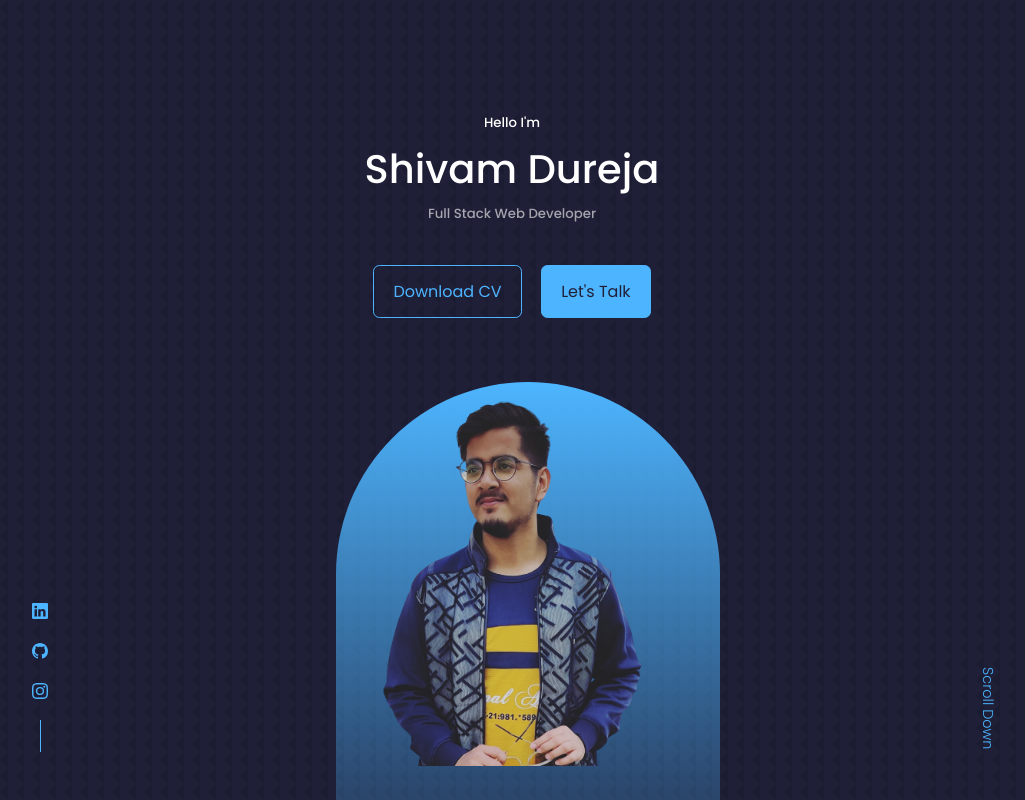
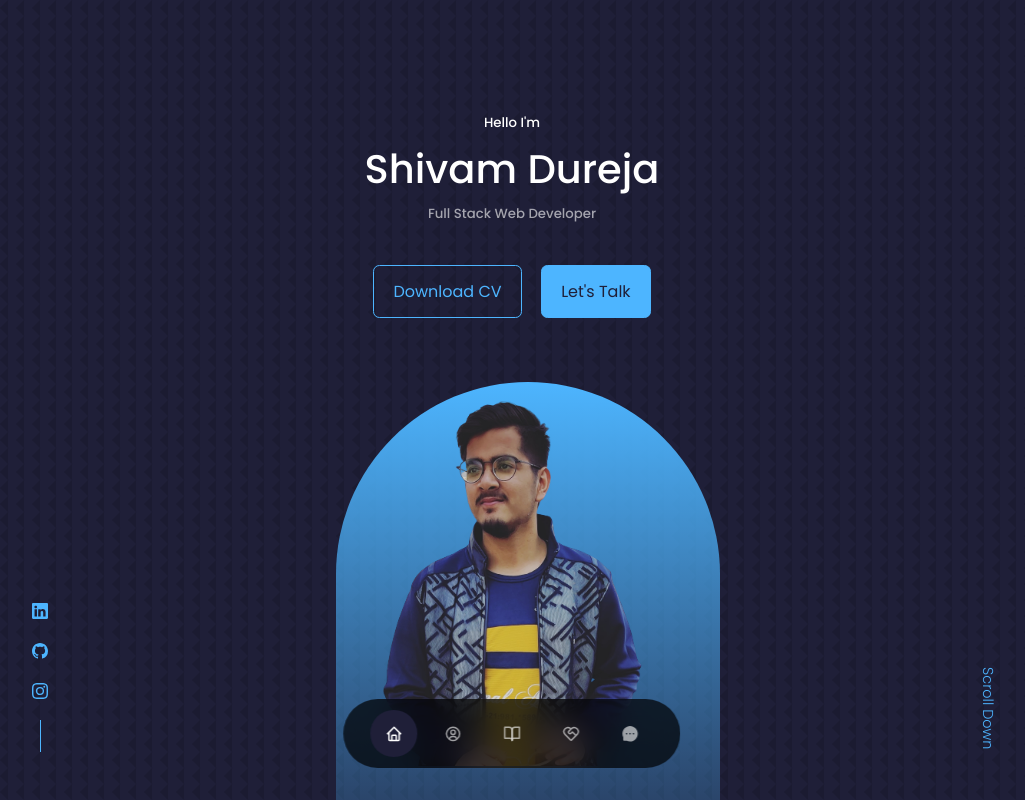
Before and after one commit to ShivamDureja/React-Portfolio-Website, a React (Create React App) app: page / in a window 1280 px wide. Shown: the top 800 px of the page, without its empty margins (128-1153 px from the left). Built offline with nearby package versions, Linux system fonts and the light colour scheme.

Commit message:
Nav Component updated

```diff
--- a/src/Components/Contact/Contact.jsx
+++ b/src/Components/Contact/Contact.jsx
@@ -3,7 +3,7 @@
 
 const Contact = () => {
   return (
-    <div>Contact</div>
+    <section id='contact'>Contact</section>
   )
 }
 
--- a/src/Components/Nav/Nav.jsx
+++ b/src/Components/Nav/Nav.jsx
@@ -1,9 +1,23 @@
 import React from 'react'
 import './nav.css'
+import {BiHome} from 'react-icons/bi'
+import {BiUserCircle} from 'react-icons/bi'
+import {FiBookOpen} from 'react-icons/fi'
+import {RiServiceLine} from 'react-icons/ri'
+import {AiFillMessage} from 'react-icons/ai'
+import { useState } from 'react'
+
 const Nav = () => {
+  const [activeNav,setActiveNav] = useState('#');
   return (
-    <div>Nav</div>
+    <nav>
+      <a href="#" onClick={()=>setActiveNav('#')}className={activeNav === '#' ? 'active' : ''}><BiHome/></a>
+      <a href="#about" onClick={()=>setActiveNav('#about')} className={activeNav === '#about' ? 'active' : ''} ><BiUserCircle/></a>
+      <a href="#exp" onClick={()=>setActiveNav('#exp')} className={activeNav === '#exp' ? 'active' : ''}><FiBookOpen/></a>
+      <a href="#services" onClick={()=>setActiveNav('#services')} className={activeNav === '#services' ? 'active' : ''}><RiServiceLine/></a>
+      <a href="#contact" onClick={()=>setActiveNav('#contact')} className={activeNav === '#contact' ? 'active' : ''}><AiFillMessage/></a>
+    </nav>
   )
 }
 
-export default Nav
+export default Nav;
--- a/src/Components/Nav/nav.css
+++ b/src/Components/Nav/nav.css
@@ -0,0 +1,34 @@
+nav{
+    background: rgba(0,0,0,0.7);
+    width: max-content;
+    display: block;
+    padding: 0.7rem 1.7rem;
+    z-index: 2;
+    position: fixed;
+    left: 50%;
+    transform: translateX(-50%);
+    bottom: 2rem;
+    display: flex;
+    gap: 0.8rem;
+    border-radius: 3rem;
+    backdrop-filter: blur(15px);
+}
+
+nav a{
+    background: transparent;
+    padding: 0.9rem;
+    border-radius: 50%;
+    display: flex;
+    color: var(--color-light);
+    font-size: 1.1rem;
+}
+
+
+nav a:hover{
+    background: rgba(0,0,0,0.3);
+}
+
+nav a.active{
+    background: var(--color-bg);
+    color: var(--color-white);
+}
```
